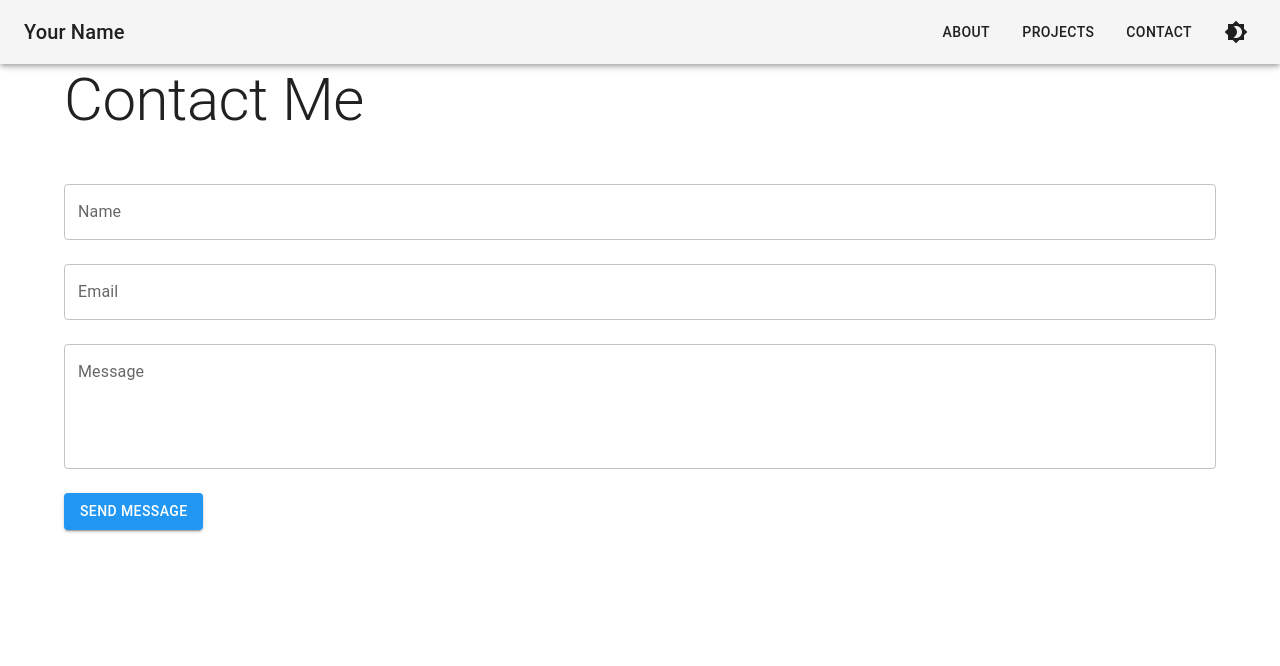
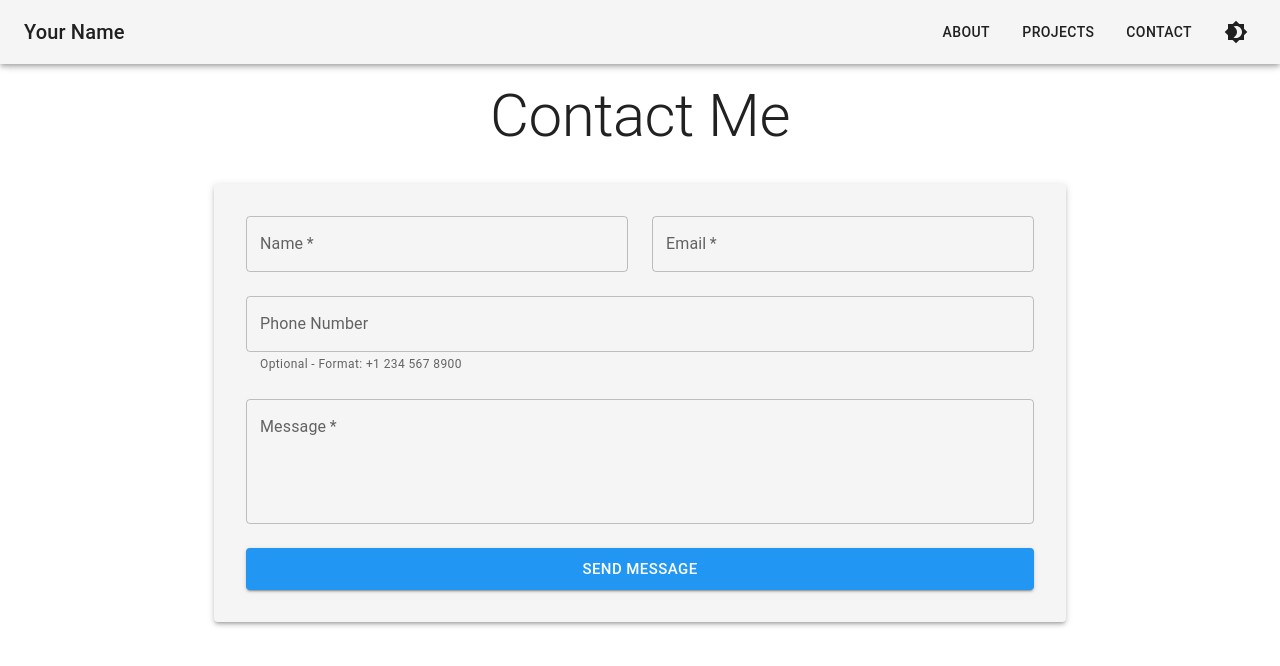
Before and after one commit to ImOnlyGod/Abhiram-Aroop-Profile, a React (Create React App) app: page /contact in a window 1280 px wide. Shown: the top 666 px of the page. Built offline with nearby package versions, Linux system fonts and the light colour scheme.

Commit message:
Modified Contact

```diff
--- a/src/App.js
+++ b/src/App.js
@@ -5,9 +5,9 @@ import { BrowserRouter as Router, Routes, Route } from 'react-router-dom';
 import { lightTheme, darkTheme } from './theme/theme'; // Add this import
 import Navbar from './components/Navbar';
 import Hero from './components/Hero';
-import About from './components/About';
-import Projects from './components/Projects';
-import Contact from './components/Contact';
+import About from './pages/About';
+import Projects from './pages/Projects';
+import Contact from './pages/Contact';
 
 function App() {
   const [isDarkMode, setIsDarkMode] = useState(false);
--- a/src/components/Contact.js
+++ /dev/null
@@ -1,36 +0,0 @@
-import React from 'react';
-import { Box, Typography, Container, TextField, Button } from '@mui/material';
-
-function Contact() {
-  return (
-    <Box component="section" py={8}>
-      <Container>
-        <Typography variant="h2" mb={4}>Contact Me</Typography>
-        <Box component="form" noValidate autoComplete="off">
-          <TextField
-            fullWidth
-            label="Name"
-            margin="normal"
-          />
-          <TextField
-            fullWidth
-            label="Email"
-            margin="normal"
-          />
-          <TextField
-            fullWidth
-            label="Message"
-            multiline
-            rows={4}
-            margin="normal"
-          />
-          <Button variant="contained" color="primary" sx={{ mt: 2 }}>
-            Send Message
-          </Button>
-        </Box>
-      </Container>
-    </Box>
-  );
-}
-
-export default Contact;
--- a/src/components/About.js
+++ b/src/pages/About.js
@@ -19,6 +19,9 @@ function About() {
     'Python',
     'HTML/CSS',
     'Git',
+    'Java',
+    'SQL',
+    'Power BI'
     // Add your skills here
   ];
 
@@ -82,11 +85,11 @@ function About() {
               <List>
                 <ListItem>
                   <ListItemText
-                    primary="Senior Developer - Company Name"
+                    primary="IT Graduate - BMW Group Australia"
                     secondary={
                       <>
                         <Typography component="span" color="textSecondary">
-                          2020 - Present
+                          2023 - Present
                         </Typography>
                         <br />
                         • Led development of key features for main product
--- /dev/null
+++ b/src/pages/Contact.js
@@ -0,0 +1,173 @@
+import React, { useState } from 'react';
+import {
+  Container,
+  Typography,
+  Box,
+  TextField,
+  Button,
+  Paper,
+  Grid,
+} from '@mui/material';
+
+function Contact() {
+  const [formData, setFormData] = useState({
+    name: '',
+    email: '',
+    phone: '',
+    message: '',
+  });
+
+  const [errors, setErrors] = useState({});
+
+  const validatePhone = (phone) => {
+    const phoneRegex = /^\+?[\d\s-()]{10,}$/;
+    return phoneRegex.test(phone);
+  };
+
+  const handleChange = (e) => {
+    const { name, value } = e.target;
+    setFormData(prev => ({
+      ...prev,
+      [name]: value
+    }));
+
+    // Clear error when user starts typing
+    if (errors[name]) {
+      setErrors(prev => ({
+        ...prev,
+        [name]: ''
+      }));
+    }
+  };
+
+  const handleSubmit = (e) => {
+    e.preventDefault();
+    const newErrors = {};
+
+    // Validation
+    if (!formData.name.trim()) {
+      newErrors.name = 'Name is required';
+    }
+
+    if (!formData.email.trim()) {
+      newErrors.email = 'Email is required';
+    } else if (!/\S+@\S+\.\S+/.test(formData.email)) {
+      newErrors.email = 'Email is invalid';
+    }
+
+    if (formData.phone && !validatePhone(formData.phone)) {
+      newErrors.phone = 'Please enter a valid phone number';
+    }
+
+    if (!formData.message.trim()) {
+      newErrors.message = 'Message is required';
+    }
+
+    if (Object.keys(newErrors).length > 0) {
+      setErrors(newErrors);
+      return;
+    }
+
+    // Handle form submission here
+    console.log('Form submitted:', formData);
+    // Reset form after submission
+    setFormData({
+      name: '',
+      email: '',
+      phone: '',
+      message: '',
+    });
+  };
+
+  return (
+    <Box
+      component="section"
+      sx={{
+        minHeight: '100vh',
+        pt: 10,
+        pb: 5,
+      }}
+    >
+      <Container maxWidth="md">
+        <Typography variant="h2" component="h1" gutterBottom align="center">
+          Contact Me
+        </Typography>
+
+        <Paper elevation={3} sx={{ p: 4, mt: 4 }}>
+          <form onSubmit={handleSubmit}>
+            <Grid container spacing={3}>
+              <Grid item xs={12} sm={6}>
+                <TextField
+                  fullWidth
+                  label="Name"
+                  name="name"
+                  value={formData.name}
+                  onChange={handleChange}
+                  error={!!errors.name}
+                  helperText={errors.name}
+                  required
+                />
+              </Grid>
+
+              <Grid item xs={12} sm={6}>
+                <TextField
+                  fullWidth
+                  label="Email"
+                  name="email"
+                  type="email"
+                  value={formData.email}
+                  onChange={handleChange}
+                  error={!!errors.email}
+                  helperText={errors.email}
+                  required
+                />
+              </Grid>
+
+              <Grid item xs={12}>
+                <TextField
+                  fullWidth
+                  label="Phone Number"
+                  name="phone"
+                  value={formData.phone}
+                  onChange={handleChange}
+                  error={!!errors.phone}
+                  helperText={errors.phone || "Optional - Format: +1 234 567 8900"}
+                  placeholder="+1 234 567 8900"
+                />
+              </Grid>
+
+              <Grid item xs={12}>
+                <TextField
+                  fullWidth
+                  label="Message"
+                  name="message"
+                  multiline
+                  rows={4}
+                  value={formData.message}
+                  onChange={handleChange}
+                  error={!!errors.message}
+                  helperText={errors.message}
+                  required
+                />
+              </Grid>
+
+              <Grid item xs={12}>
+                <Button
+                  type="submit"
+                  variant="contained"
+                  color="primary"
+                  size="large"
+                  fullWidth
+                >
+                  Send Message
+                </Button>
+              </Grid>
+            </Grid>
+          </form>
+        </Paper>
+      </Container>
+    </Box>
+  );
+}
+
+export default Contact;
```
Also changed, not shown: src/pages/Projects.js (renamed from src/components/Projects.js).
